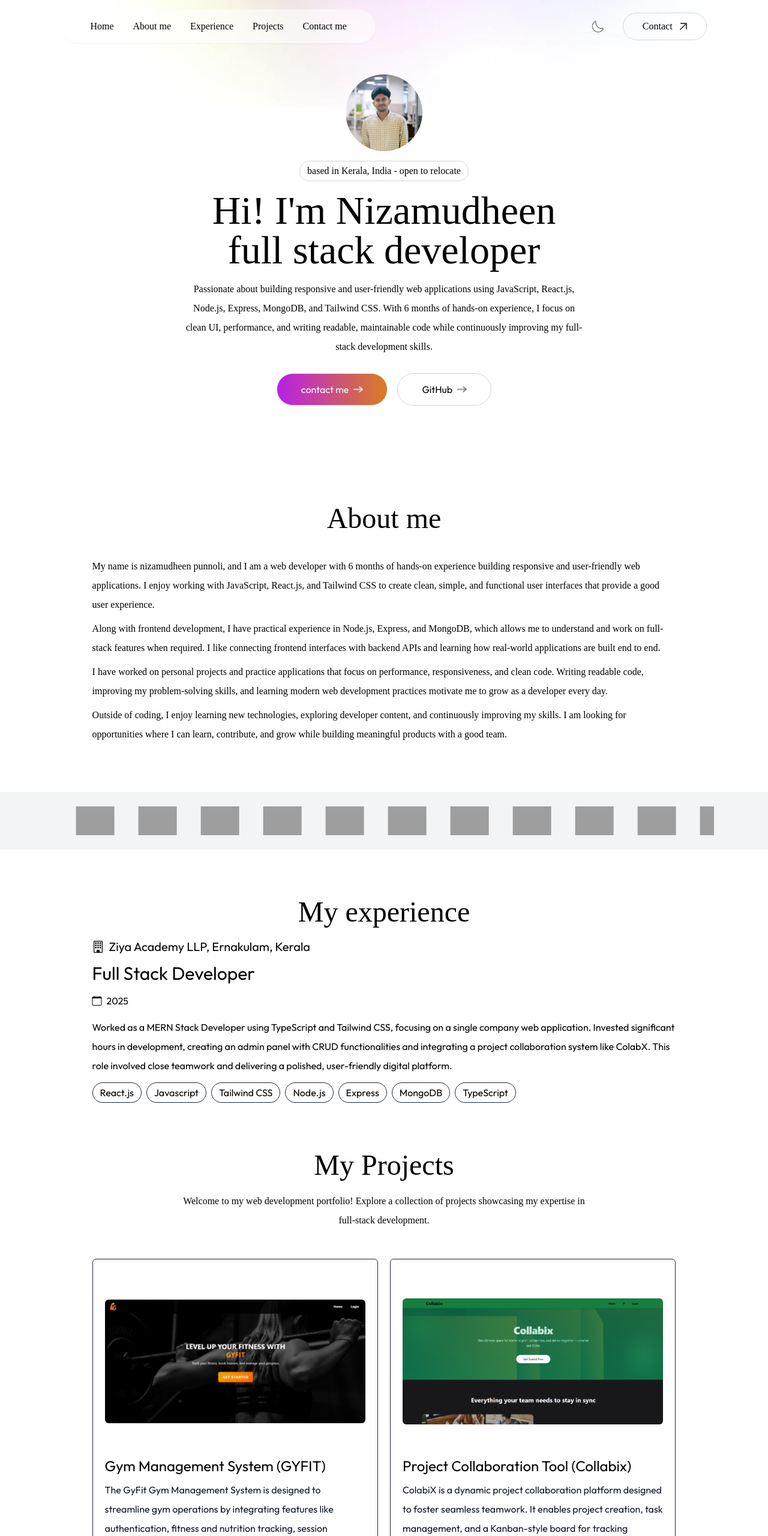
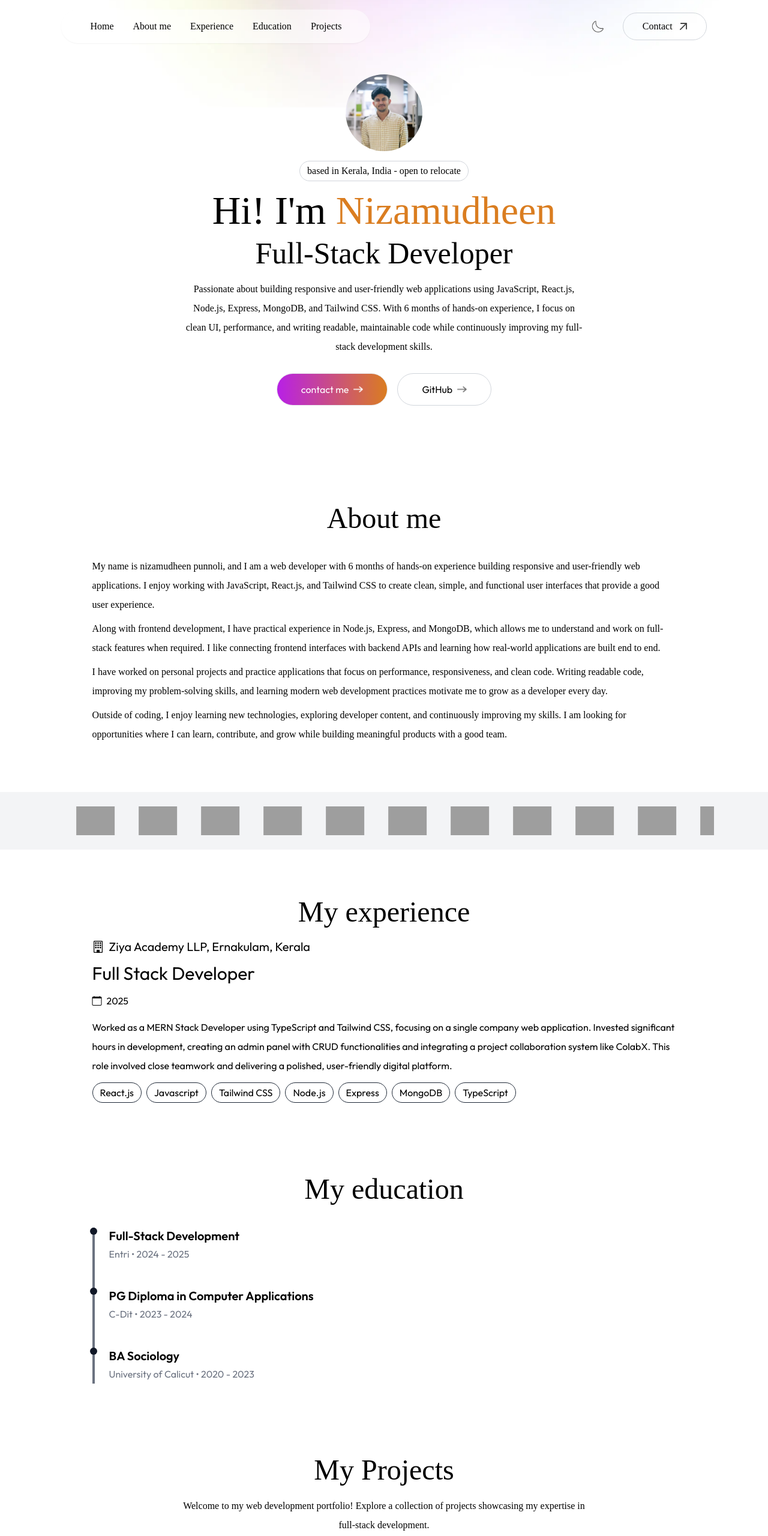
Before and after one commit to Nizamudheenp/Nizam_Portfolio, a website: page index.html in a window 1280 px wide. Shown: the top 2560 px of the page at 60% size. Drawn offline with nearby package versions, Linux system fonts and the light colour scheme; grey boxes are pictures that could not be loaded; a web font is replaced by a local one.

Commit message:
education added

```diff
--- a/index.html
+++ b/index.html
@@ -29,8 +29,8 @@
             <li><a class='hover:text-gray-500 dark:hover:text-gray-300 transition' href="#about">About me</a></li>
             <li><a class='hover:text-gray-500 dark:hover:text-gray-300 transition' href="#experience">Experience</a>
             </li>
+            <li><a class='hover:text-gray-500 dark:hover:text-gray-300 transition' href="#education">Education</a></li>
             <li><a class='hover:text-gray-500 dark:hover:text-gray-300 transition' href="#work">Projects</a></li>
-            <li><a class='hover:text-gray-500 dark:hover:text-gray-300 transition' href="#contact">Contact me</a></li>
         </ul>
 
         <div class="flex items-center gap-4">
@@ -64,8 +64,8 @@
             <li><a href="#top" onclick="closeMenu()">Home</a></li>
             <li><a href="#about" onclick="closeMenu()">About me</a></li>
             <li><a href="#experience" onclick="closeMenu()">Experience</a></li>
+            <li><a href="#education" onclick="closeMenu()">Education</a></li>
             <li><a href="#work" onclick="closeMenu()">Projects</a></li>
-            <li><a href="#contact" onclick="closeMenu()">Contact me</a></li>
         </ul>
     </nav>
 
@@ -75,9 +75,10 @@
         <h3 class="flex items-end gap-2 text-md font-Ovo border border-gray-300 rounded-full px-3">
             based in Kerala, India - open to relocate
         </h3>
-        <h1 class="text-3xl sm:text-6xl lg:text-[66px] font-Ovo">Hi! I&apos;m Nizamudheen
+        <h1 class="text-3xl sm:text-6xl lg:text-[66px] font-Ovo">Hi! I&apos;m <span class="text-[#da7d20]">Nizamudheen
+            </span>
             <br>
-            full stack developer
+            <span class="text-2xl sm:text-4xl lg:text-[50px] "> Full-Stack Developer</span>
         </h1>
         <p class="max-w-2xl font-Ovo">Passionate about building responsive and user-friendly web applications
             using JavaScript, React.js, Node.js, Express, MongoDB, and Tailwind CSS. With 6 months of hands-on
@@ -251,6 +252,7 @@
         </div>
     </div>
 
+    <!-- my experience -->
 
     <div id="experience" class="w-full px-[12%] mt-10 py-10 scroll-mt-20">
         <h2 class="text-center text-5xl font-Ovo">My experience</h2>
@@ -269,7 +271,7 @@
                 Invested significant hours in development, creating an admin panel with CRUD functionalities and
                 integrating a project collaboration system like ColabX. This role involved close teamwork and delivering
                 a polished, user-friendly digital platform.</p>
-            <div class="flex gap-2 tex-center">
+            <div class="flex gap-2 tex-center flex-wrap ">
                 <p class="rounded-full px-3 border border-gray-800">React.js</p>
                 <p class="rounded-full px-3 border border-gray-800">Javascript</p>
                 <p class="rounded-full px-3 border border-gray-800">Tailwind CSS</p>
@@ -278,6 +280,39 @@
                 <p class="rounded-full px-3 border border-gray-800">MongoDB</p>
                 <p class="rounded-full px-3 border border-gray-800">TypeScript</p>
             </div>
+        </div>
+    </div>
+
+    <!-- my education -->
+
+    <div id="education" class="w-full px-[12%] mt-10 py-10 scroll-mt-20">
+        <h2 class="text-center text-5xl mb-10 font-Ovo">My education</h2>
+        <div class="relative border-l-4 border-gray-500">
+
+            <div class="mb-10 ml-6 relative">
+                <span class="absolute -left-8 w-3 h-3 bg-gray-900 dark:bg-gray-100 rounded-full"></span>
+
+                <h3 class="text-xl font-semibold">Full-Stack Development</h3>
+                <p class="text-gray-500">Entri • 2024 - 2025</p>
+
+            </div>
+
+            <div class="mb-10 ml-6 relative">
+                <span class="absolute -left-8 w-3 h-3 bg-gray-900 dark:bg-gray-100 rounded-full"></span>
+
+                <h3 class="text-xl font-semibold">PG Diploma in Computer Applications</h3>
+                <p class="text-gray-500">C-Dit • 2023 - 2024</p>
+
+            </div>
+
+            <div class="mb-10 ml-6 relative">
+                <span class="absolute -left-8 w-3 h-3 bg-gray-900 dark:bg-gray-100 rounded-full"></span>
+
+                <h3 class="text-xl font-semibold">BA Sociology</h3>
+                <p class="text-gray-500">University of Calicut • 2020 - 2023</p>
+
+            </div>
+
         </div>
     </div>
 
@@ -290,11 +325,11 @@
         <div class="grid grid-cols-1 md:grid-cols-2 my-10 gap-5 dark:text-black">
             <!-- projects -->
             <div class="border border-gray-800 rounded-md flex flex-col p-5 gap-2 text-black dark:text-white">
-                <div class="w-full h-[300px] flex items-center justify-center rounded-md">
+                <div class="w-full flex items-center justify-center rounded-md">
                     <img src="./assets/work-1.png"
                         class="max-h-full max-w-full rounded-md transition-transform duration-300 ease-out hover:scale-105">
                 </div>
-                <h1 class="text-2xl">Gym Management System (GYFIT)</h1>
+                <h1 class="text-2xl mt-2">Gym Management System (GYFIT)</h1>
                 <p class="text-gray-900 dark:text-gray-300">The GyFit Gym Management System is designed to streamline
                     gym operations
                     by integrating features like
@@ -321,11 +356,11 @@
 
             </div>
             <div class="border border-gray-800 rounded-md flex flex-col p-5 gap-2 text-black dark:text-white">
-                <div class="w-full h-[300px] flex items-center justify-center rounded-md">
+                <div class="w-full  flex items-center justify-center rounded-md">
                     <img src="./assets/work-2.png"
                         class="max-h-full max-w-full rounded-md transition-transform duration-300 ease-out hover:scale-105">
                 </div>
-                <h1 class="text-2xl">Project Collaboration Tool (Collabix)</h1>
+                <h1 class="text-2xl mt-2">Project Collaboration Tool (Collabix)</h1>
                 <p class="text-gray-900 dark:text-gray-300">ColabiX is a dynamic project collaboration platform designed
                     to foster seamless teamwork. It
                     enables project creation, task management, and a Kanban-style board for tracking progress and
@@ -350,11 +385,11 @@
                 </a>
             </div>
             <div class="border border-gray-800 rounded-md flex flex-col p-5 gap-2 text-black dark:text-white">
-                <div class="w-full h-[300px] flex items-center justify-center rounded-md">
+                <div class="w-full  flex items-center justify-center rounded-md">
                     <img src="./assets/work-3.png"
                         class="max-h-full max-w-full rounded-md transition-transform duration-300 ease-out hover:scale-105">
                 </div>
-                <h1 class="text-2xl">Dream Analyzing System(ReverieOS)</h1>
+                <h1 class="text-2xl mt-2">Dream Analyzing System(ReverieOS)</h1>
                 <p class="text-gray-900 dark:text-gray-300">ReverieOS is an innovative AI-powered dream-operating system
                     designed to explore and analyze the intricate patterns of the subconscious mind. By capturing and
                     interpreting dreams, emotions, and reflective patterns, ReverieOS leverages advanced AI analytics
@@ -380,11 +415,11 @@
                 </a>
             </div>
             <div class="border border-gray-800 rounded-md flex flex-col p-5 gap-2 text-black dark:text-white">
-                <div class="w-full h-[300px] flex items-center justify-center rounded-md">
+                <div class="w-full  flex items-center justify-center rounded-md">
                     <img src="./assets/work-4.png"
                         class="max-h-full max-w-full rounded-md transition-transform duration-300 ease-out hover:scale-105">
                 </div>
-                <h1 class="text-2xl">E-Commerce (TicTic)</h1>
+                <h1 class="text-2xl mt-2">E-Commerce (TicTic)</h1>
                 <p class="text-gray-900 dark:text-gray-300"> TicTic is a vibrant e-commerce platform tailored for kids'
                     items, offering a delightful range of toys, crafts, customized nameslips and educational materials.
                     With a user-friendly
@@ -422,8 +457,8 @@
         class="w-full px-[12%] py-10 scroll-mt-20 bg-[url('./assets/footer-bg-color.png')] bg-no-repeat bg-[length:90%_auto] bg-center dark:bg-none">
         <h4 class="text-center mb-2 text-lg font-Ovo">Connect with me</h4>
         <h2 class="text-center text-5xl font-Ovo">Get in touch</h2>
-        <p class="text-center max-w-2xl mx-auto mt-5 mb-12 font-Ovo">I'd love to hear from you! If you have any
-            questions, comments or feedback, please use the form below.
+        <p class="text-center max-w-2xl mx-auto mt-5 mb-12 font-Ovo">Please contact me directly at <span
+                class="font-bold"> nizampnizam7@gmail.com </span> or through this form.
         </p>
         <form class="max-w-2xl mx-auto">
             <input type="hidden" name="subject" value="Eliana Jade - New form Submission">
--- a/input.css
+++ b/input.css
@@ -10,7 +10,7 @@ html {
 .marquee-track {
   display: flex;
   width: max-content;
-  animation: marquee 25s linear infinite;
+  animation: marquee 30s linear infinite;
 }
 @keyframes marquee {
   from {
```
Also changed, not shown: output.css.
